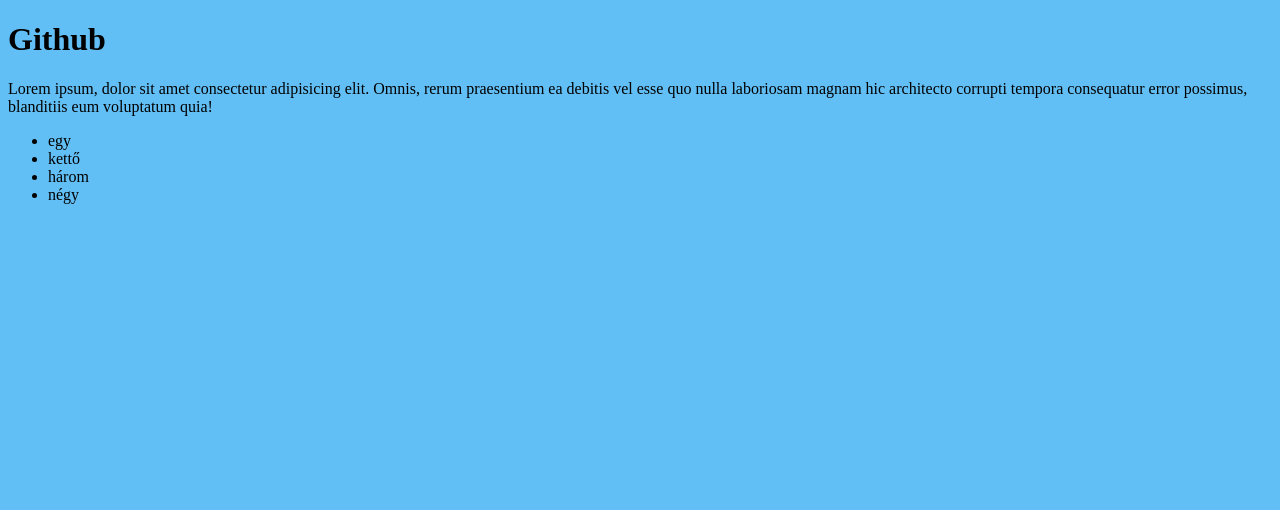
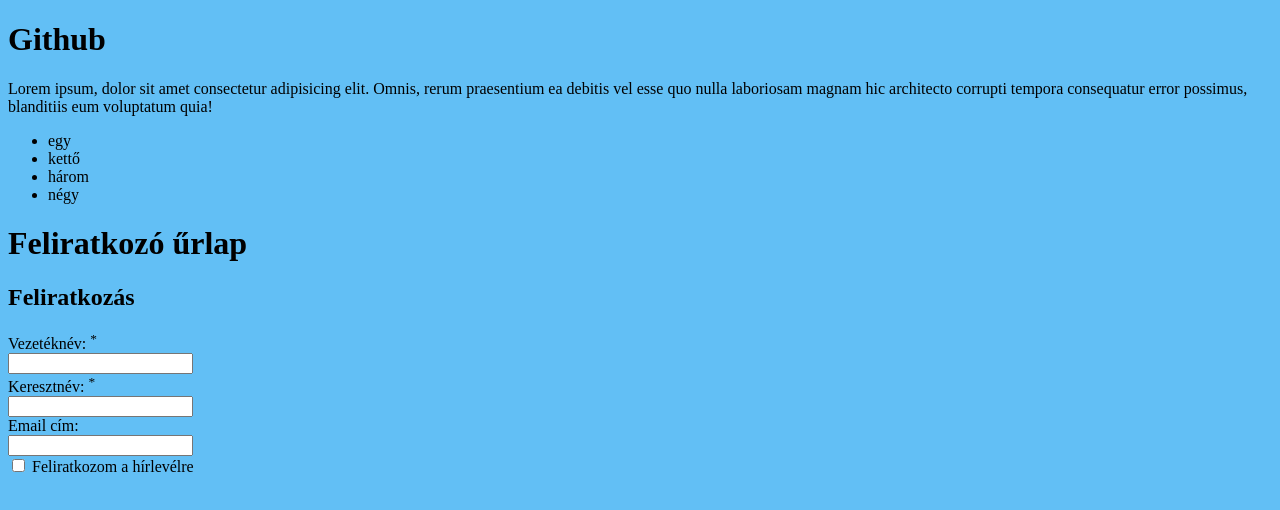
Before and after one commit to CsengeToth08/kurzus2024, a plain HTML site: page index.html in a window 1280 px wide. Drawn offline with Linux system fonts and the light colour scheme.

Commit message:
kitöltendő adatok

```diff
--- a/index.html
+++ b/index.html
@@ -18,7 +18,29 @@
 </ul>
 
 <form action="index.html">
+    <h1>Feliratkozó űrlap</h1>
+    <h2>Feliratkozás</h2>
+        <div >
+            <label for="vez.nev">Vezetéknév: <sup>*</sup> </label> <br>
+            <input type="text" name="vez.nev" id="vez.nev"  required>
+        </div>
 
+        <div >
+            <label for="vez.nev">Keresztnév: <sup>*</sup> </label> <br>
+            <input type="text" name="ker.nev" id="ker.nev"  required>
+        </div>
+
+        <div>
+            <label for="email">Email cím:</label> <br>
+            <input type="email" id="email" name="email" required>
+        </div>
+
+        <div>
+            <label>
+                <input type="checkbox" name="newsletter" value="yes">
+                Feliratkozom a hírlevélre
+            </label>
+        </div>
 </form>
 
 
```
